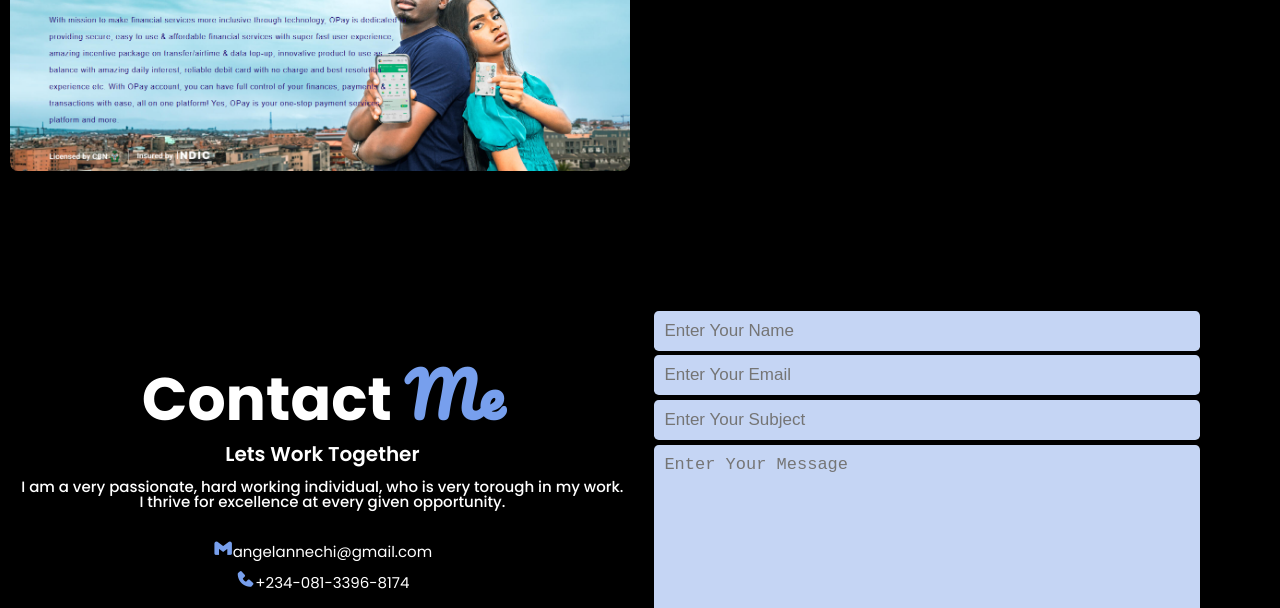
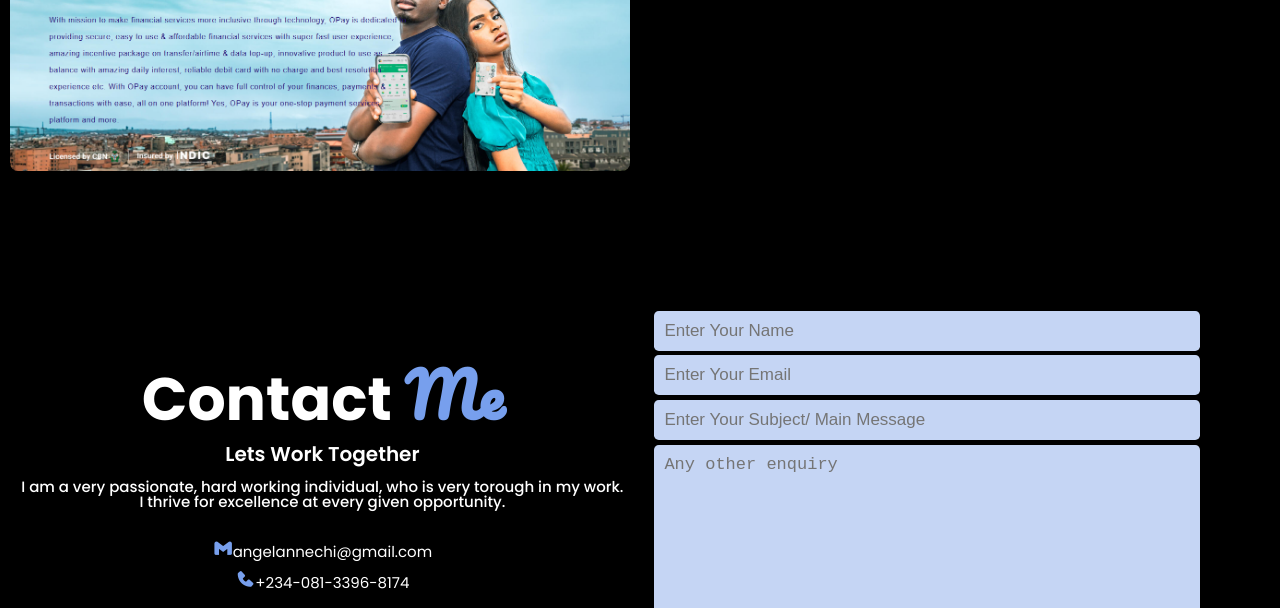
Before and after one commit to Angela0179/myPortfolio, a plain HTML site: page index.html in a window 1280 px wide. Shown: the part 3924-4532 px from the top of the page. Drawn offline with nearby package versions, Linux system fonts and the light colour scheme; a web font is replaced by a local one.

Commit message:
new form

```diff
--- a/index.html
+++ b/index.html
@@ -369,8 +369,8 @@
         <form action="https://formsubmit.co/3481cd7b7894f639d37bb24f99f51a8d" method="POST" >
           <input type="" placeholder="Enter Your Name" name="name" required>
           <input type="mail" placeholder="Enter Your Email" name="email" required>
-          <input type="" placeholder="Enter Your Subject" name="text" required>
-          <textarea name="" cols="40" rows="10" placeholder="Enter Your Message"  required></textarea>
+          <input type="" placeholder="Enter Your Subject/ Main Message" name="text" required>
+          <textarea name="" cols="40" rows="10" placeholder="Any other enquiry"  required></textarea>
           <input type="submit" value="submit" class="send">
 
         </form>
```
